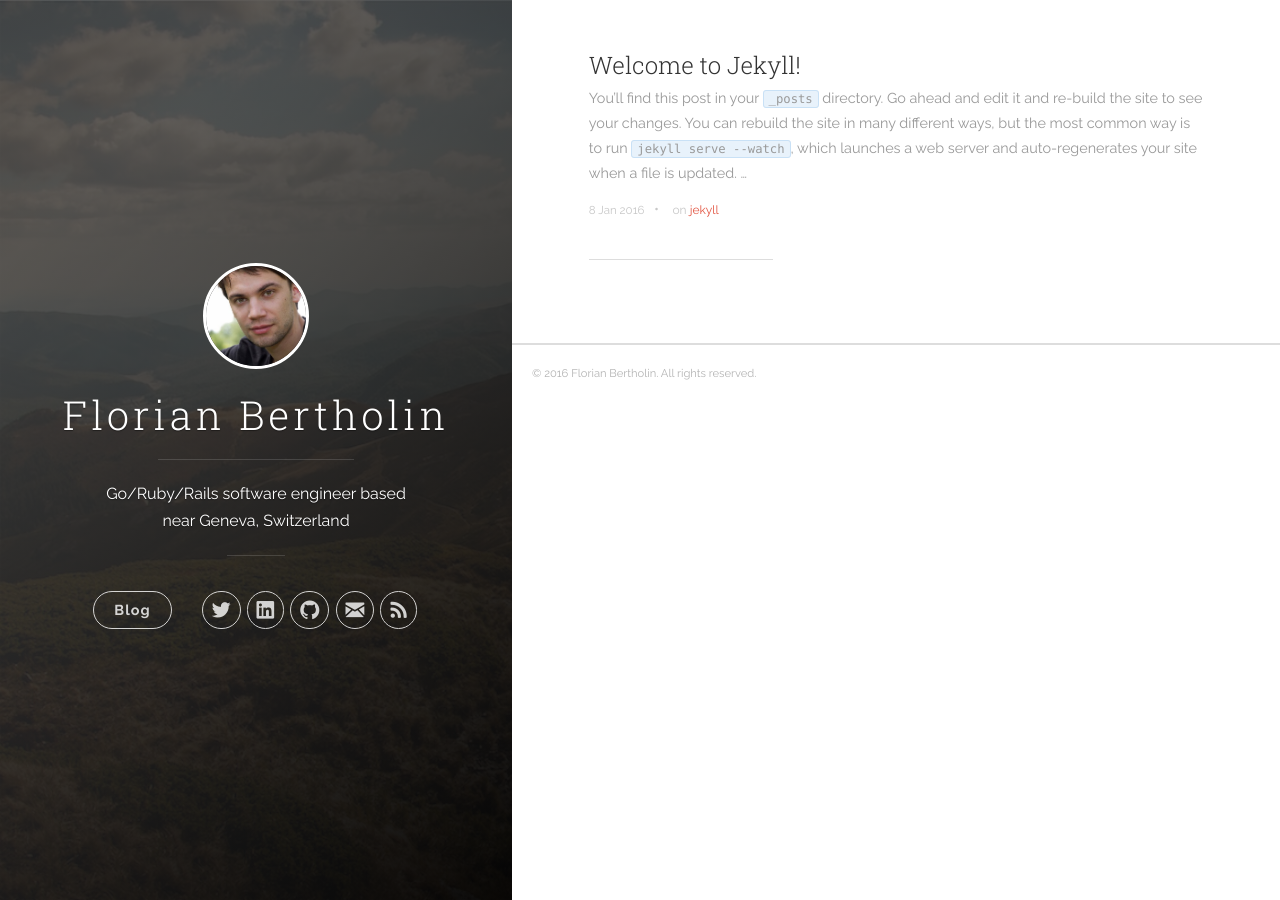
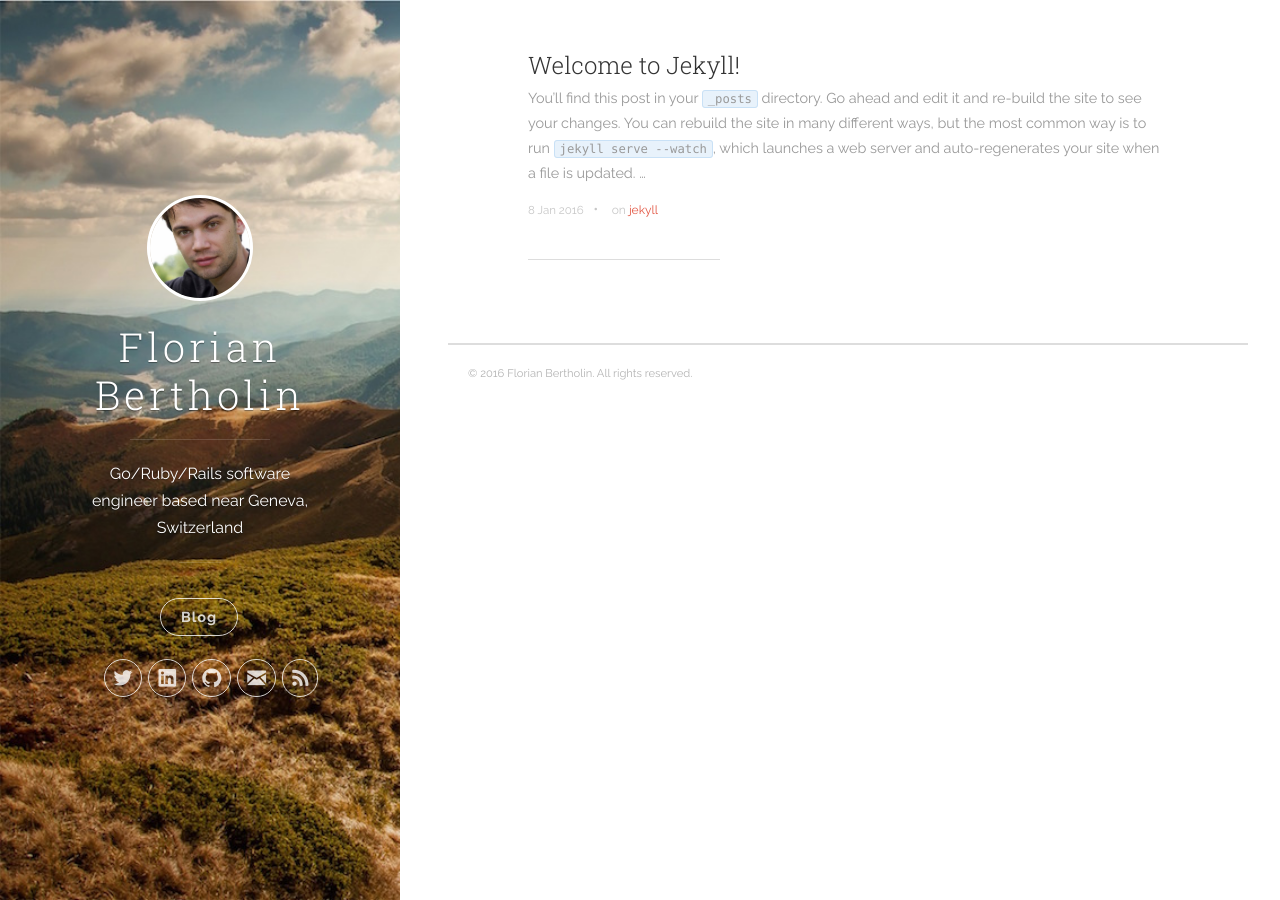
Before and after one commit to arkan/arkan.github.com, a Jekyll site: the page built from index.html, in a window 1280 px wide. Built offline with Jekyll 4.4.1, drawn with Linux system fonts in a browser that asks for light colours; nearby versions of some CDN libraries; the list of posts is cut into pages by our own code.

Commit message:
Update CSS

```diff
--- a/css/uno.css
+++ b/css/uno.css
@@ -1098,9 +1098,9 @@ pre {
 
 .content-wrapper {
 	z-index: 800;
-	width: 60%;
+	width: 65%;
 	max-width: 800px;
-	margin-left: 40%; }
+	margin-left: 35%; }
 
 .content-wrapper__inner {
 	margin: 0 10%;
@@ -1215,7 +1215,7 @@ hr {
 
 .panel-cover--collapsed {
 	width: 40%;
-	max-width: 530px; }
+	max-width: 400px; }
 
 .panel-cover--overlay {
 	display: block;
@@ -1225,9 +1225,10 @@ hr {
 	right: 0;
 	bottom: 0;
 	left: 0;
-	background-color: rgba(68, 68, 68, 0.6);
+	/*background-color: rgba(68, 68, 68, 0.6);
 	background-image: -webkit-linear-gradient(-410deg, rgba(68, 68, 68, 0.6) 20%, rgba(0, 0, 0, 0.9));
-	background-image: linear-gradient(140deg,rgba(68, 68, 68, 0.6) 20%, rgba(0, 0, 0, 0.9)); }
+	background-image: linear-gradient(140deg,rgba(68, 68, 68, 0.6) 20%, rgba(0, 0, 0, 0.9));*/
+}
 
 .panel-cover__logo {
 	margin-bottom: .2em; }
@@ -1250,7 +1251,7 @@ hr {
 
 .no-js .panel-main {
 	width: 40%;
-	max-width: 530px; }
+	max-width: 400px; }
 
 .panel-main__inner {
 	display: table-cell;
@@ -1559,7 +1560,7 @@ input[type="tel"] {
 
 @media all and (min-width: 1300px) {
 	.content-wrapper {
-		margin-left: 530px; } }
+		margin-left: 400px; } }
 @media all and (max-width: 1100px) {
 	.panel-cover__logo {
 		width: 70px; }
```
